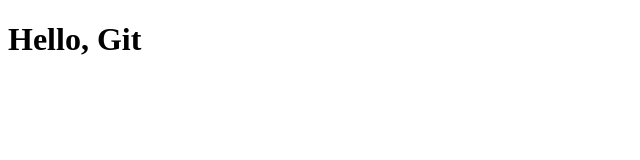
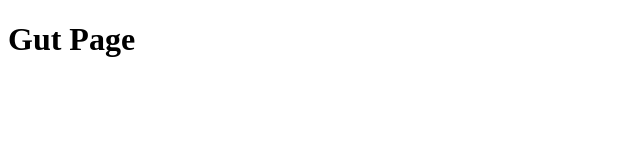
Before and after one commit to sysoev84l/git_project, a plain HTML site: page index.html in a window 1280 px wide. Shown: the whole page, without its empty margins (0-640 px from the left). Drawn offline with Linux system fonts and the light colour scheme.

Commit message:
Update index.html

```diff
--- a/index.html
+++ b/index.html
@@ -6,6 +6,6 @@
     <title>Document</title>
 </head>
 <body>
-    <h1>Hello, Git</h1>
+    <h1>Gut Page</h1>
 </body>
 </html>
```
